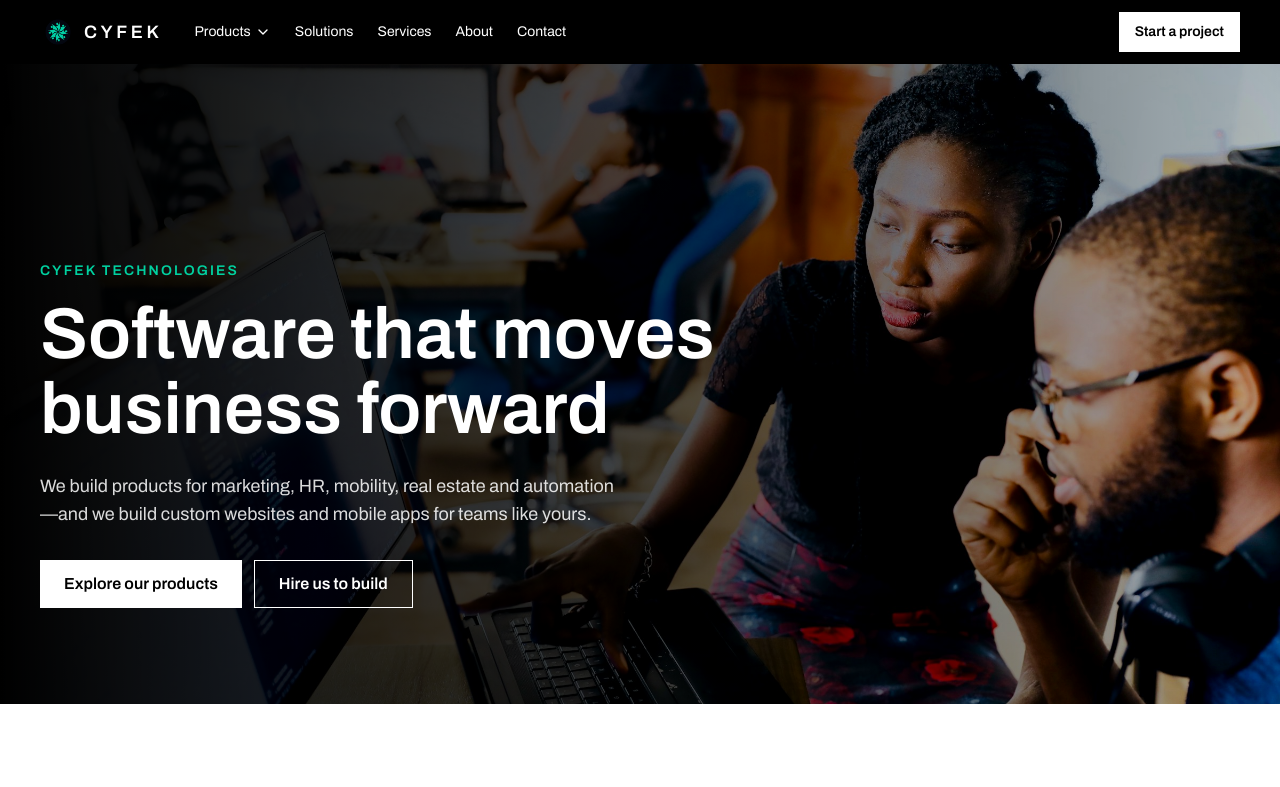
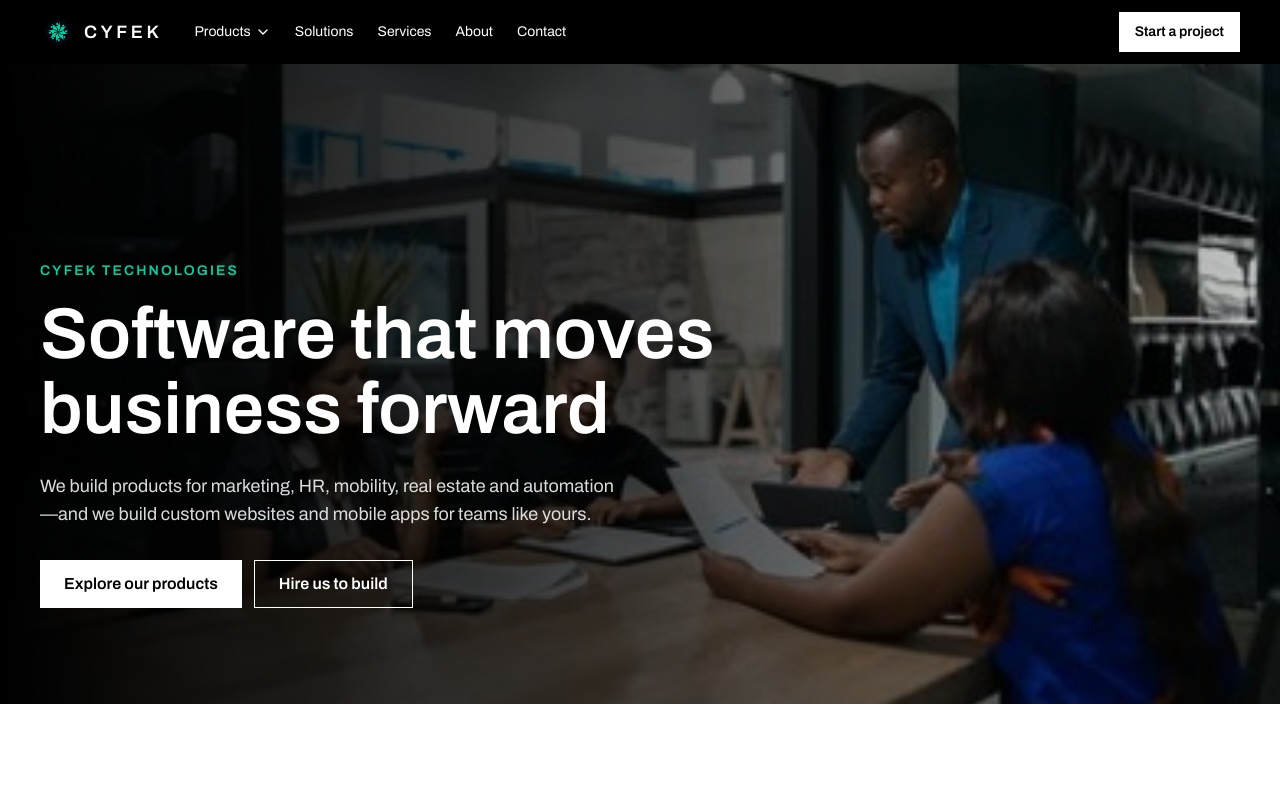
Before and after one commit to Cyfek-Technologies-Limited/cyfek-official-site, a Next.js app: page / in a window 1280 px wide. Shown: the top 787 px of the page. Built offline with nearby package versions, Linux system fonts and the light colour scheme.

Commit message:
feat: update hero section image and alt text
Replaced team image with office setting and updated alt description

```diff
--- a/components/hero.tsx
+++ b/components/hero.tsx
@@ -5,12 +5,12 @@ export function Hero() {
   return (
     <section className="relative isolate min-h-[560px] overflow-hidden bg-black text-white lg:min-h-[640px]">
       <Image
-        src="/images/hero-team.jpg"
-        alt="Two developers reviewing code together on a laptop in a shared office"
+        src="/images/hero-office.jpg"
+        alt="A team of professionals reviewing documents together around a table in a modern office"
         fill
         priority
         sizes="100vw"
-        className="-z-10 object-cover object-right opacity-80"
+        className="-z-10 object-cover object-center opacity-80"
       />
       <div className="absolute inset-0 -z-10 bg-gradient-to-r from-black via-black/60 to-transparent" />
       <div className="mx-auto flex min-h-[560px] max-w-[1440px] flex-col justify-end px-6 pb-16 lg:min-h-[640px] lg:px-10 lg:pb-24">
```
Also changed, not shown: public/images/hero-office.jpg (added).
